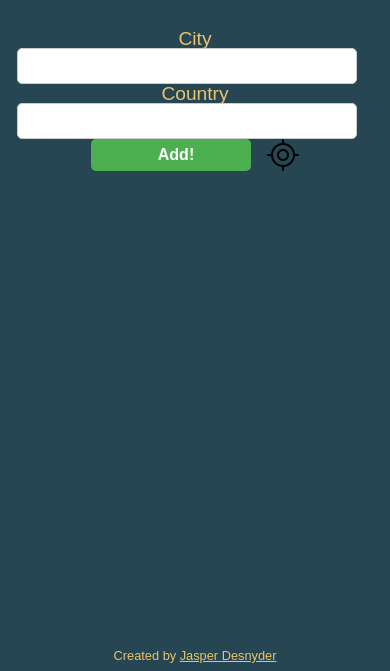
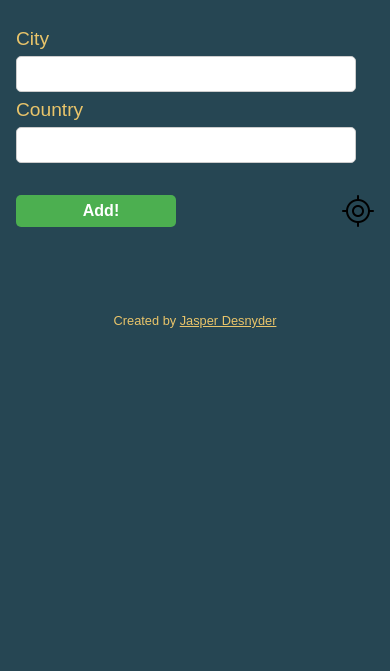
Before and after one commit to Jasper2213/weather-app, a plain HTML site: page index.html in a window 390 px wide. Shown: the part 173-844 px from the top of the page. Drawn offline with Linux system fonts and the light colour scheme.

Commit message:
Improved mobile friendliness

```diff
--- a/assets/css/style.css
+++ b/assets/css/style.css
@@ -77,6 +77,14 @@ form img:hover {
     transform: scale(1.1);
 }
 
+form .actions {
+    display: flex;
+    flex-flow: row nowrap;
+    align-items: center;
+    justify-content: center;
+    margin: 1rem 0;
+}
+
 #weather-cards {
     display: flex;
     flex-flow: row wrap;
@@ -86,10 +94,35 @@ form img:hover {
     margin: 2rem auto;
 }
 
+@media screen and (max-width: 768px) {
+    #weather-cards {
+        justify-content: center;
+    }
+
+    form {
+        flex-flow: column nowrap;
+        align-items: flex-start;
+        margin: auto 1rem;
+    }
+
+    form input:not([type="submit"]) {
+        margin: 0.5rem 0;
+    }
+
+    form input[type="submit"] {
+        margin: 0.5rem 0;
+    }
+
+    form .actions {
+        justify-content: space-between;
+        width: 100%;
+    }
+}
+
 #weather-cards article {
     width: 17rem;
     height: 20rem;
-    margin: 1rem;
+    margin: 2rem;
     text-align: center;
     background-color: transparent;
     position: relative;
@@ -171,7 +204,7 @@ footer {
     font-size: 0.8rem;
     text-align: center;
     margin-top: 2rem;
-    position: absolute;
+    position: relative;
     bottom: 0;
     width: 100%;
 }
--- a/index.html
+++ b/index.html
@@ -26,8 +26,10 @@
             <input id="country" list="countries" type="text" name="country">
             <datalist id="countries"></datalist>
 
-            <input type="submit" name="submit" value="Add!">
-            <img id="location-button" src="assets/images/location.png" alt="Use my location" title="Use my location" />
+            <div class="actions">
+                <input type="submit" name="submit" value="Add!">
+                <img id="location-button" src="assets/images/location.png" alt="Use my location" title="Use my location" />
+            </div>
         </form>
 
         <section id="weather-cards"></section>
```
